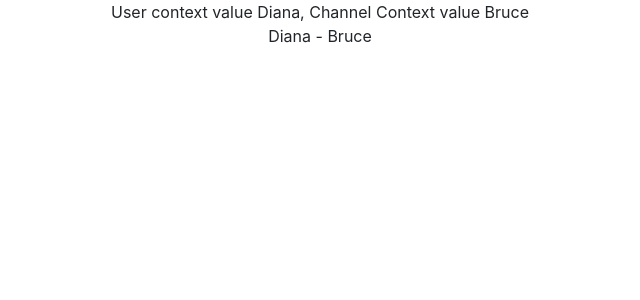
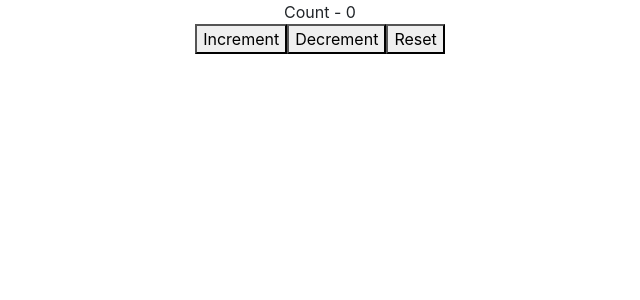
Before and after one commit to shafeenashaikh/React-Hooks, a React (Create React App) app: page / in a window 1280 px wide. Shown: the top 300 px of the page, without its empty margins (320-960 px from the left). Built offline with nearby package versions, Linux system fonts and the light colour scheme.

Commit message:
state and action methods using useRedce hook

```diff
--- a/src/App.js
+++ b/src/App.js
@@ -3,8 +3,9 @@
 import PostForm from './component/PostForm';
 import PostList from './component/PostList';
 import ClassCount from './Hooks/ClassCount';
-import ComponentE from './Hooks/ComponentE';
-import ComponentF from './Hooks/ComponentF';
+// import ComponentE from './Hooks/ComponentE';
+// import ComponentF from './Hooks/ComponentF';
+import CounterOne from './Hooks/CounterOne';
 import DataFetching from './Hooks/DataFetching';
 import DataFetchingTwo from './Hooks/DataFetchingTwo';
 import HookCounter from './Hooks/HookCounter';
@@ -18,18 +19,20 @@
 import MouseContainer from './Hooks/MouseContainer';
 
 
- export const UserContext = React.createContext()
- export const ChannelContext = React.createContext()
+//  export const UserContext = React.createContext()
+//  export const ChannelContext = React.createContext()
 
 function App() {
   return (
     <div className="App">
-     <UserContext.Provider value={'Diana'}>
+      <CounterOne/>
+
+     {/* <UserContext.Provider value={'Diana'}>
        <ChannelContext.Provider value={'Bruce'}>
          <ComponentF/>
          <ComponentE/>
        </ChannelContext.Provider>
-     </UserContext.Provider>
+     </UserContext.Provider> */}
        {/* <PostList/> */}
        {/* <PostForm/> */}
        {/* <ClassCount/> */}
@@ -44,6 +47,7 @@
        {/* <IntervalHookCounter/> */}
        {/* <DataFetching/> */}
        {/* <DataFetchingTwo/> */}
+
     </div>
 
 
--- a/src/Hooks/ComponentE.js
+++ b/src/Hooks/ComponentE.js
@@ -1,5 +1,5 @@
 import React, { useContext } from "react";
-import ComponentF from "./ComponentF";
+
 import { UserContext, ChannelContext} from '../App'
 
 
--- /dev/null
+++ b/src/Hooks/CounterOne.js
@@ -0,0 +1,29 @@
+import React, { useReducer } from "react";
+
+const initialState = 0
+const reducer = (state, action) => {
+    switch(action) {
+        case 'increment':
+            return state + 1
+        case 'decrement':
+            return state - 1
+        case 'reset':
+            return initialState
+        default:
+            return state
+
+    }
+}
+
+function CounterOne(){
+const [count, dispatch] = useReducer(reducer, initialState)
+    return(
+        <div>
+            <div>Count - {count}</div>
+            <button onClick={() => dispatch('increment')}>Increment</button>
+            <button onClick={() => dispatch('decrement')}>Decrement</button>
+            <button onClick={() => dispatch('reset')}>Reset</button>
+        </div>
+    )
+}
+export default CounterOne;
```
